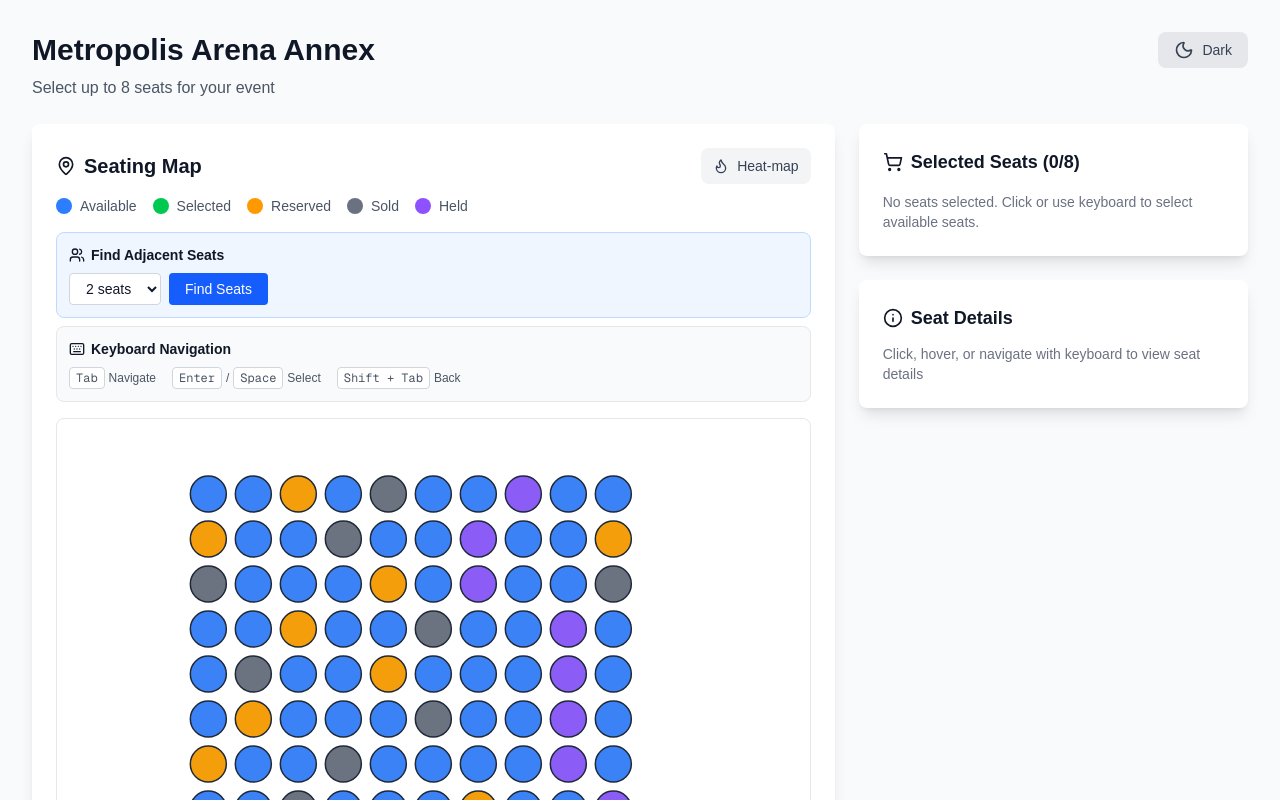
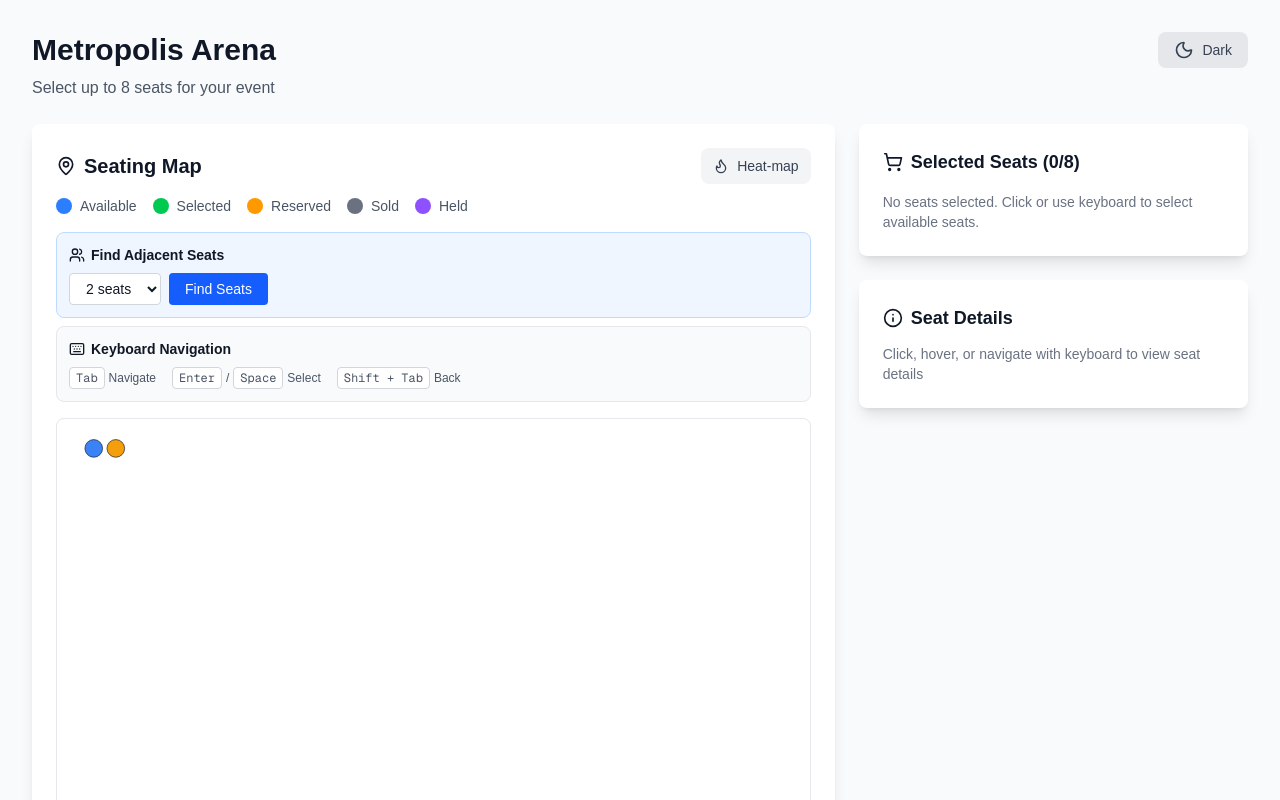
Before and after one commit to kukuhsain/ts-venue-seating-next, a Next.js app: page / in a window 1280 px wide. Shown: the top 800 px of the page. Built offline with nearby package versions, Linux system fonts and the light colour scheme.

Commit message:
use venue.json

```diff
--- a/components/SeatingMap.tsx
+++ b/components/SeatingMap.tsx
@@ -24,7 +24,7 @@ const PRICE_TIER_COLORS: Record<number, string> = {
 };
 
 export default function SeatingMap() {
-  const { venue, loading, error } = useVenue('/venue2.json');
+  const { venue, loading, error } = useVenue('/venue.json');
   const [selectedSeats, setSelectedSeats, clearSelectedSeats] = useLocalStorage<SelectedSeat[]>(
     'venue-selected-seats',
     []
--- a/hooks/useVenue.ts
+++ b/hooks/useVenue.ts
@@ -3,7 +3,7 @@ import { Venue } from '@/types/venue';
 
 /**
  * Custom hook to fetch venue data from a JSON file
- * @param venueFile - The path to the venue JSON file (e.g., '/venue2.json')
+ * @param venueFile - The path to the venue JSON file (e.g., '/venue.json')
  * @returns An object containing venue data, loading state, and error
  */
 export function useVenue(venueFile: string) {
```
Also changed, not shown: 1 other file (tests, documents, lock files or other folders).
